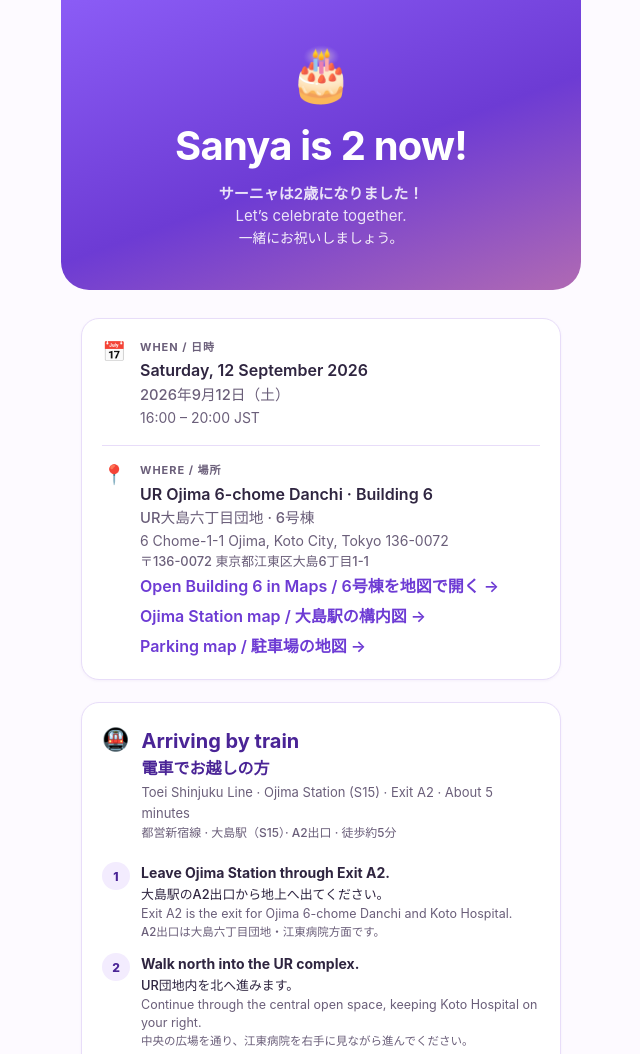
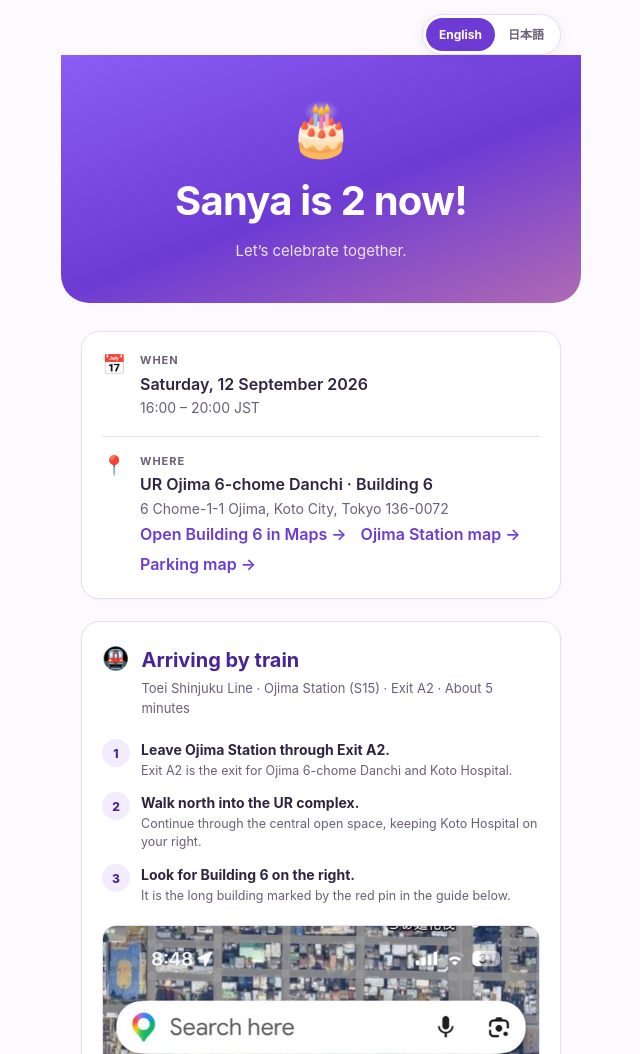
Before and after one commit to sunveda/sunveda.tech, a website: page rsvp/index.html in a window 1280 px wide. Shown: the top 1054 px of the page, without its empty margins (319-959 px from the left). Drawn offline with Linux system fonts and the light colour scheme.

Commit message:
Add RSVP language toggle (#59)
* Add RSVP language toggle

* Update site footer for PR 59

```diff
--- a/rsvp/index.html
+++ b/rsvp/index.html
@@ -48,6 +48,29 @@
   }
 
   .wrap { width: 100%; max-width: 480px; }
+  html[data-lang="en"] [lang="ja"],
+  html[data-lang="ja"] [lang="en"] { display: none !important; }
+  .language-toggle { display: flex; justify-content: flex-end; padding: 14px 0 0; }
+  .language-toggle__group {
+    display: inline-flex;
+    padding: 3px;
+    border: 1px solid var(--line);
+    border-radius: 999px;
+    background: var(--card);
+    box-shadow: 0 3px 12px rgba(74,36,150,.08);
+  }
+  .language-toggle button {
+    border: 0;
+    border-radius: 999px;
+    background: transparent;
+    color: var(--ink-soft);
+    padding: 7px 13px;
+    font: inherit;
+    font-size: 12px;
+    font-weight: 700;
+    cursor: pointer;
+  }
+  .language-toggle button[aria-pressed="true"] { background: var(--plum); color: #fff; }
 
   /* ── Hero ─────────────────────────────────────────────── */
   .hero {
@@ -244,11 +267,18 @@
 
   <div class="wrap">
 
+    <nav class="language-toggle" aria-label="Language / 言語">
+      <div class="language-toggle__group">
+        <button type="button" data-set-lang="en" aria-pressed="true">English</button>
+        <button type="button" data-set-lang="ja" aria-pressed="false">日本語</button>
+      </div>
+    </nav>
+
     <header class="hero">
       <div class="cake" aria-hidden="true">🎂</div>
-      <h1>Sanya is 2 now!</h1>
+      <h1 lang="en">Sanya is 2 now!</h1>
       <p class="hero-ja-title" lang="ja">サーニャは2歳になりました！</p>
-      <p>Let’s celebrate together.<span class="ja" lang="ja">一緒にお祝いしましょう。</span></p>
+      <p><span lang="en">Let’s celebrate together.</span><span class="ja" lang="ja">一緒にお祝いしましょう。</span></p>
     </header>
 
     <main>
@@ -268,9 +298,9 @@
             <div class="val">UR Ojima 6-chome Danchi · Building 6<span class="ja" lang="ja">UR大島六丁目団地 · 6号棟</span></div>
             <div class="sub">6 Chome-1-1 Ojima, Koto City, Tokyo 136-0072<span class="ja" lang="ja">〒136-0072 東京都江東区大島6丁目1-1</span></div>
             <div class="map-links">
-              <a href="https://maps.app.goo.gl/fJcbegY4xaCk5rcy6?g_st=ic" target="_blank" rel="noopener">Open Building 6 in Maps / 6号棟を地図で開く →</a>
-              <a href="https://www.kotsu.metro.tokyo.jp/eng/subway_stations/ojima.html" target="_blank" rel="noopener">Ojima Station map / 大島駅の構内図 →</a>
-              <a href="https://maps.app.goo.gl/gbTQQipGxL2PaaTQ8?g_st=i" target="_blank" rel="noopener">Parking map / 駐車場の地図 →</a>
+              <a href="https://maps.app.goo.gl/fJcbegY4xaCk5rcy6?g_st=ic" target="_blank" rel="noopener"><span lang="en">Open Building 6 in Maps →</span><span lang="ja">6号棟を地図で開く →</span></a>
+              <a href="https://www.kotsu.metro.tokyo.jp/eng/subway_stations/ojima.html" target="_blank" rel="noopener"><span lang="en">Ojima Station map →</span><span lang="ja">大島駅の構内図 →</span></a>
+              <a href="https://maps.app.goo.gl/gbTQQipGxL2PaaTQ8?g_st=i" target="_blank" rel="noopener"><span lang="en">Parking map →</span><span lang="ja">駐車場の地図 →</span></a>
             </div>
           </div>
         </div>
@@ -280,7 +310,7 @@
         <div class="arrival-heading">
           <span class="ico" aria-hidden="true">🚇</span>
           <div>
-            <h2 id="arrival-title">Arriving by train</h2>
+            <h2 id="arrival-title" lang="en">Arriving by train</h2>
             <p class="section-ja-title" lang="ja">電車でお越しの方</p>
             <p class="arrival-route">Toei Shinjuku Line · Ojima Station (S15) · Exit A2 · About 5 minutes<span class="ja" lang="ja">都営新宿線 · 大島駅（S15）· A2出口 · 徒歩約5分</span></p>
           </div>
@@ -308,7 +338,7 @@
       </section>
 
       <section class="card timeline-card" aria-labelledby="timeline-title">
-        <h2 id="timeline-title">Event timeline</h2>
+        <h2 id="timeline-title" lang="en">Event timeline</h2>
         <p class="section-ja-title" lang="ja">パーティの流れ</p>
         <p class="timeline-zone">Saturday, 12 September · All times JST<span class="ja" lang="ja">9月12日（土）· 時刻はすべて日本時間</span></p>
         <ol class="timeline">
@@ -323,7 +353,7 @@
       </section>
 
       <a class="cta" href="https://script.google.com/macros/s/AKfycbyxii9NbRx2-UtJVQV1CQdTlw7OYPxsmReMB7lXkjIwtTWnlI_OZv88MM1Y-sEN1il-eA/exec">
-        Cancel your RSVP / 参加予約をキャンセル →
+        <span lang="en">Cancel your RSVP →</span><span lang="ja">参加予約をキャンセル →</span>
       </a>
       <p class="deadline">New RSVPs are closed. To cancel an existing RSVP, use the phone number you registered with.<span class="ja" lang="ja">新規の参加受付は終了しました。予約時に使用した電話番号で、既存の参加予約をキャンセルできます。</span></p>
 
@@ -349,5 +379,42 @@
 
   </div>
 
+  <script>
+    (function () {
+      document.querySelectorAll('[lang="ja"]').forEach(function (japanese) {
+        Array.from(japanese.parentNode.childNodes).forEach(function (node) {
+          if (node.nodeType !== 3 || !node.nodeValue.trim()) return;
+          var english = document.createElement("span");
+          english.lang = "en";
+          japanese.parentNode.insertBefore(english, node);
+          english.appendChild(node);
+        });
+      });
+
+      var requested = new URLSearchParams(location.search).get("lang");
+      var saved = "";
+      try { saved = localStorage.getItem("rsvp_landing_lang") || ""; } catch (e) {}
+      var initial = requested === "ja" || requested === "en"
+        ? requested
+        : saved === "ja" || saved === "en"
+          ? saved
+          : navigator.language.toLowerCase().startsWith("ja") ? "ja" : "en";
+
+      function setLanguage(lang) {
+        document.documentElement.lang = lang;
+        document.documentElement.dataset.lang = lang;
+        document.querySelectorAll("[data-set-lang]").forEach(function (button) {
+          button.setAttribute("aria-pressed", String(button.dataset.setLang === lang));
+        });
+        try { localStorage.setItem("rsvp_landing_lang", lang); } catch (e) {}
+      }
+
+      document.querySelectorAll("[data-set-lang]").forEach(function (button) {
+        button.addEventListener("click", function () { setLanguage(button.dataset.setLang); });
+      });
+      setLanguage(initial);
+    })();
+  </script>
+
 </body>
 </html>
```
Also changed, not shown: index.html (+1 -1 lines), README.md.
